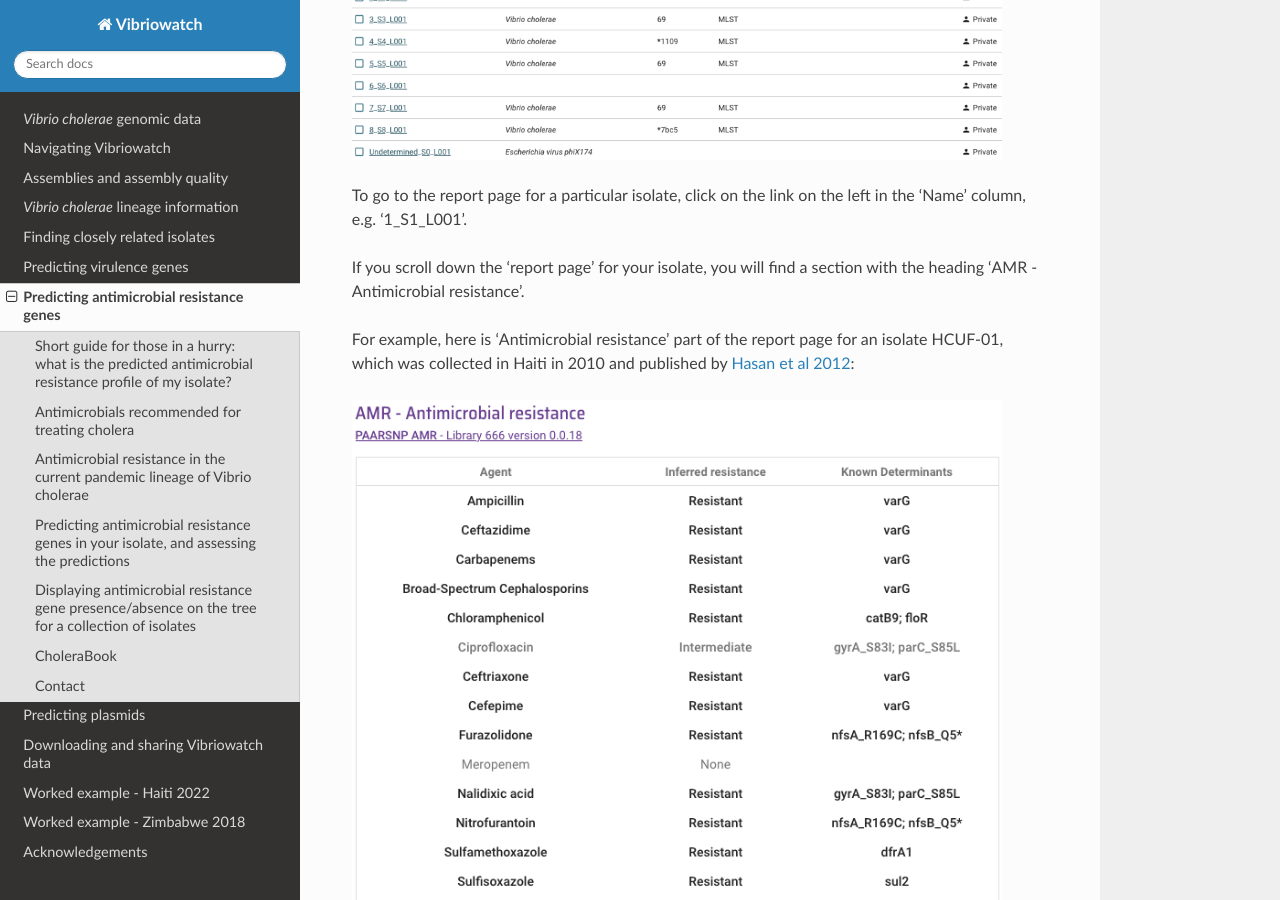
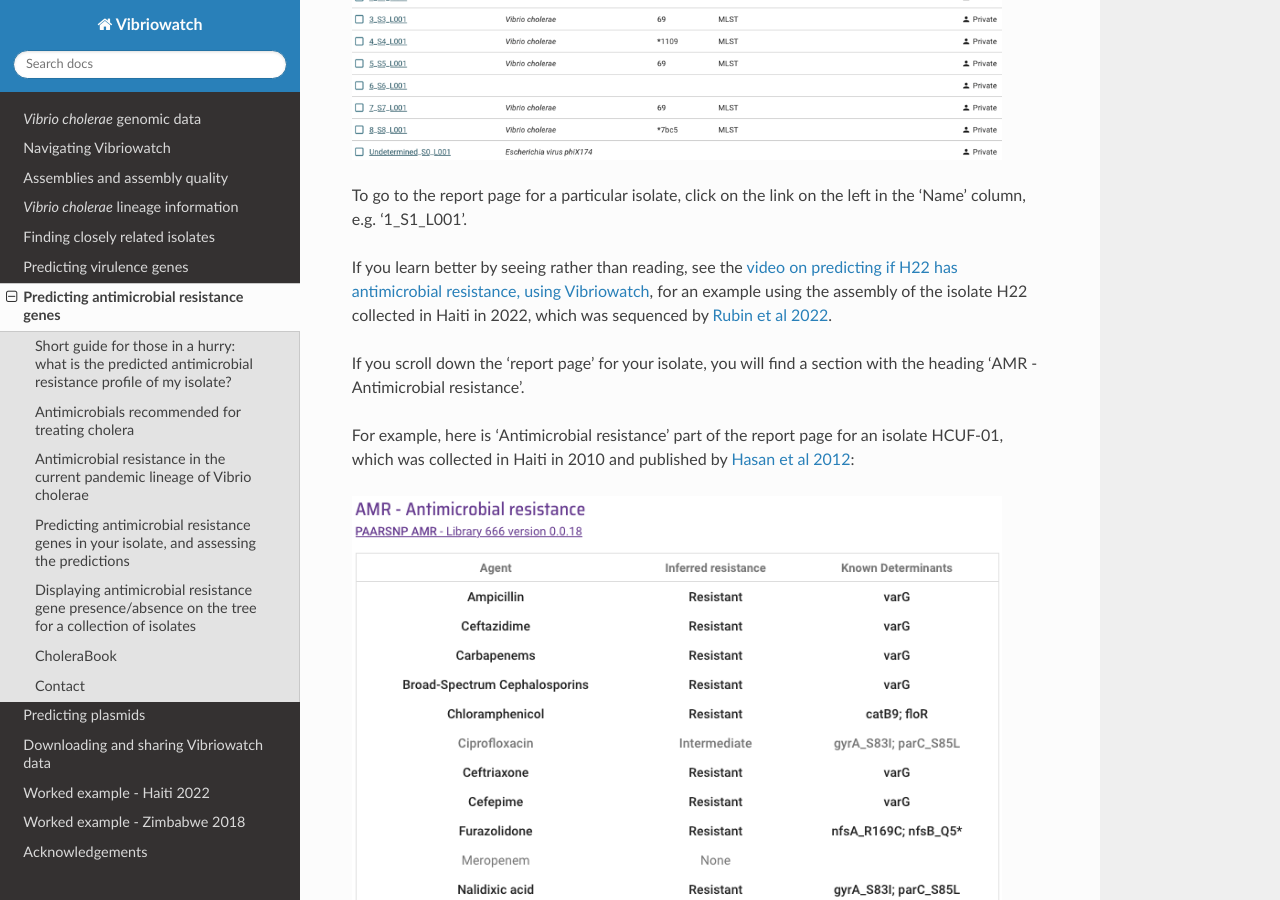
Before and after one commit to avrilcoghlan/vibriowatch, a Sphinx documentation site: the page built from docs/source/AMR.rst, in a window 1280 px wide and 900 px high, scrolled down 1284 px. Built offline with Sphinx 7.4.7 and the Read the Docs theme 3.1.0, drawn with Linux system fonts in a browser that asks for light colours.

Commit message:
Update AMR.rst

```diff
--- a/docs/source/AMR.rst
+++ b/docs/source/AMR.rst
@@ -28,6 +28,13 @@
   :width: 650
 
 To go to the report page for a particular isolate, click on the link on the left in the 'Name' column, e.g. '1_S1_L001'.
+
+If you learn better by seeing rather than reading, see the `video on predicting if H22 has antimicrobial resistance, using Vibriowatch`_,
+for an example using the assembly of the isolate H22 collected in Haiti in 2022, which was sequenced by `Rubin et al 2022`_.
+
+.. _video on predicting if H22 has antimicrobial resistance, using Vibriowatch: https://youtu.be/fexfUXza8M8
+
+.. _Rubin et al 2022: https://pubmed.ncbi.nlm.nih.gov/36449726/
 
 If you scroll down the 'report page' for your isolate, you will find a section with the heading 'AMR - Antimicrobial resistance'.
 
```
